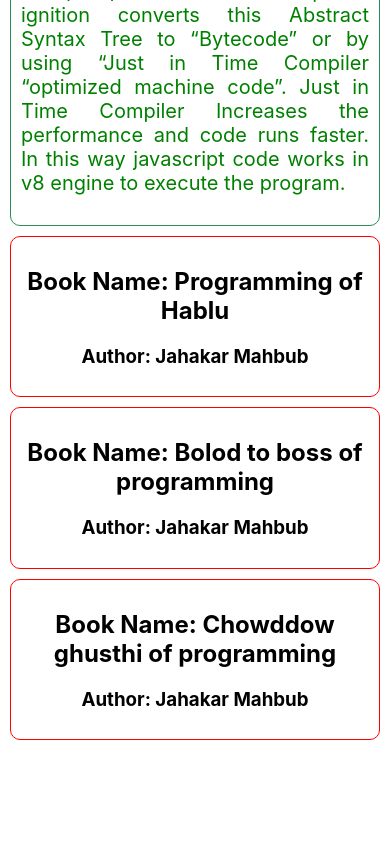
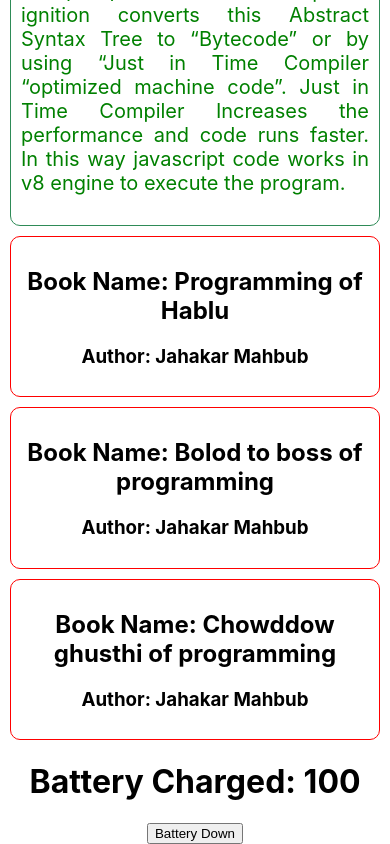
Before and after one commit to kamrul-dev/reactjs-revision, a React (Create React App) app: page / in a window 390 px wide. Shown: the part 475-1319 px from the top of the page. Before the commit the page ends 1225 px from the top, so only its background shows below. Built offline with nearby package versions, Linux system fonts and the light colour scheme.

Commit message:
Mobile Component added

```diff
--- a/src/App.js
+++ b/src/App.js
@@ -1,5 +1,6 @@
 import logo from './logo.svg';
 import './App.css';
+import { useState } from 'react';
 
 
 
@@ -34,10 +35,16 @@ function App() {
           <Blog heading='Chowddow ghusthi of programming' author='Jahakar Mahbub'></Blog>
         </div>
       }
+      {
+        <div>
+          <Mobile></Mobile>
+        </div>
+      }
     </div>
   );
 }
 
+// Blog component
 function Blog(props) {
   return (
     <div className='book-author'>
@@ -47,4 +54,20 @@ function Blog(props) {
   )
 }
 
+//Mobile Component
+function Mobile() {
+  const [count, setCount] = useState(100);
+  const chargedDown = () => {
+    if (count > 0) {
+      setCount(count - 10);
+    }
+  }
+  return (
+    <div>
+      <h1>Battery Charged: {count}</h1>
+      <button onClick={chargedDown}>Battery Down</button>
+    </div>
+  )
+}
+
 export default App;
```
